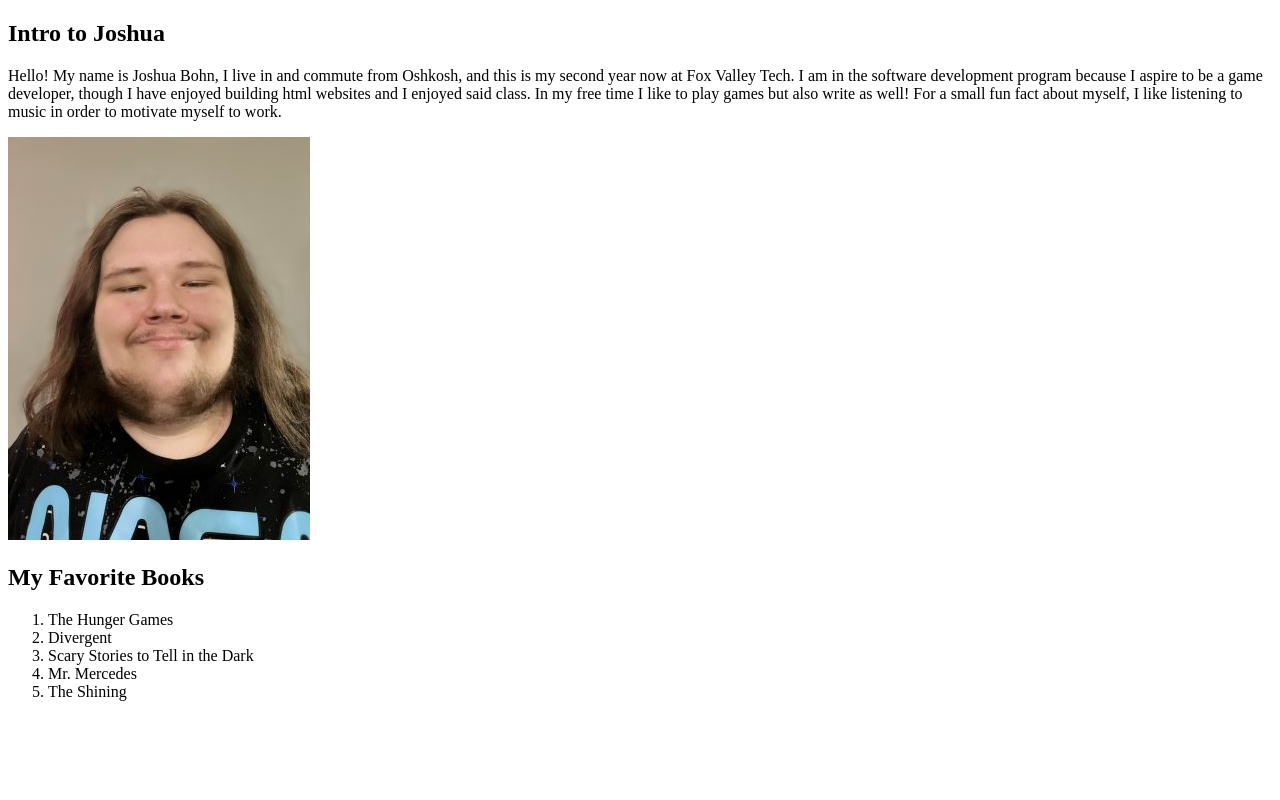
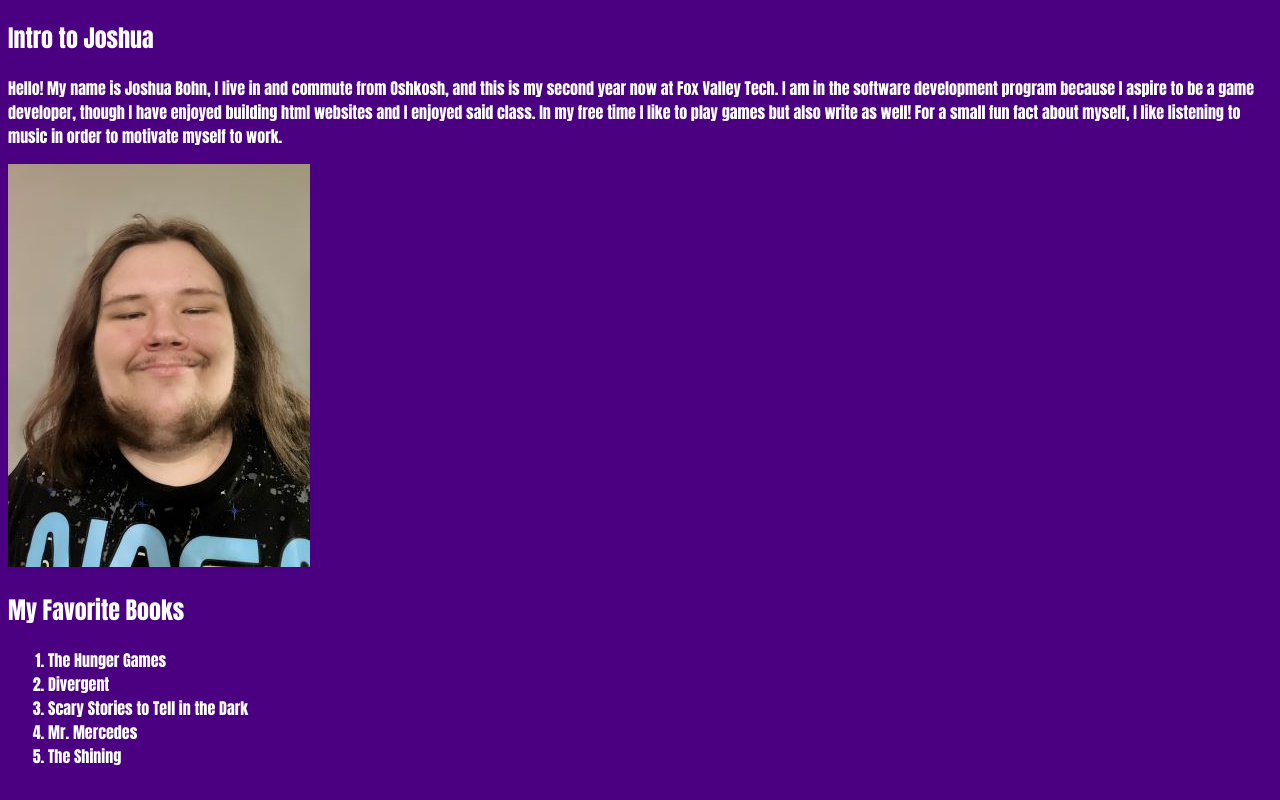
Before and after one commit to JoshuaB0514/joshuab0514.github.io, a plain HTML site: page index.html in a window 1280 px wide. Drawn offline with Linux system fonts and the light colour scheme.

Commit message:
I get it now, made a dumb mistake and didn't notice

```diff
--- a/index.html
+++ b/index.html
@@ -4,7 +4,7 @@
     <meta charset="UTF-8">
     <meta name="viewport" content="width=device-width, initial-scale=1.0">
     <title>My Introduction Website</title>
-    <link rel="\stylesheet" href="styles.css">
+    <link rel="stylesheet" href="\styles.css">
     <script src="\site.js" defer></script>
 </head>
 <body>
```
